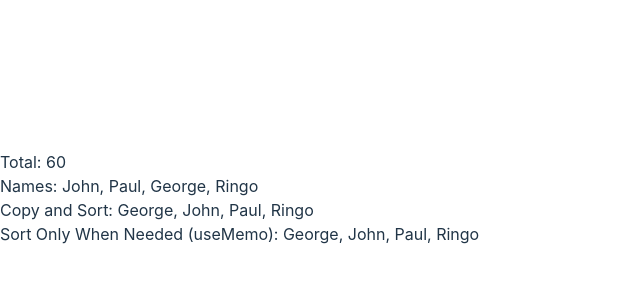
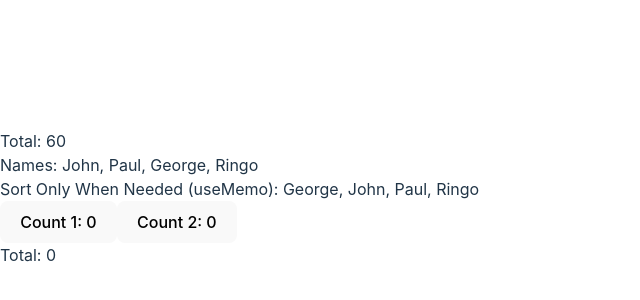
Before and after one commit to sung8/react-state-mgmt-study, a React (Vite) app: page / in a window 1280 px wide. Shown: the part 202-502 px from the top of the page, without its empty margins (0-640 px from the left). Built offline with nearby package versions, Linux system fonts and the light colour scheme.

Commit message:
useMemo good and bad use case example

```diff
--- a/src/App.jsx
+++ b/src/App.jsx
@@ -11,13 +11,23 @@ function App() {
   // const sortInPlaceNames = names.sort();
   const copyAndSortNames = [...names].sort();
   const useMemoAndSort = useMemo(() => [...names].sort(), [names]);
+
+  const [count1, setCount1] = useState(0);
+  const [count2, setCount2] = useState(0);
+
+  const countTotalBad = useMemo(() => count1 + count2, [count1 + count2]);
+  const countTotalBetter = count1 + count2;
+
   return (
     <div className="App">
       <div>Total: {total}</div>
       <div>Names: {names.join(', ')}</div>
       {/* <div>Sorted In-Place: {sortInPlaceNames.join(', ')}</div> */}
-      <div>Copy and Sort: {copyAndSortNames.join(', ')}</div>
+      {/* <div>Copy and Sort: {copyAndSortNames.join(', ')}</div> */}
       <div>Sort Only When Needed (useMemo): {useMemoAndSort.join(', ')}</div>
+      <button onClick={() => setCount1(count1 + 1)}>Count 1: {count1}</button>
+      <button onClick={() => setCount2(count2 + 1)}>Count 2: {count2}</button>
+      <div>Total: {countTotalBetter}</div>
     </div>
   );
 }
```
